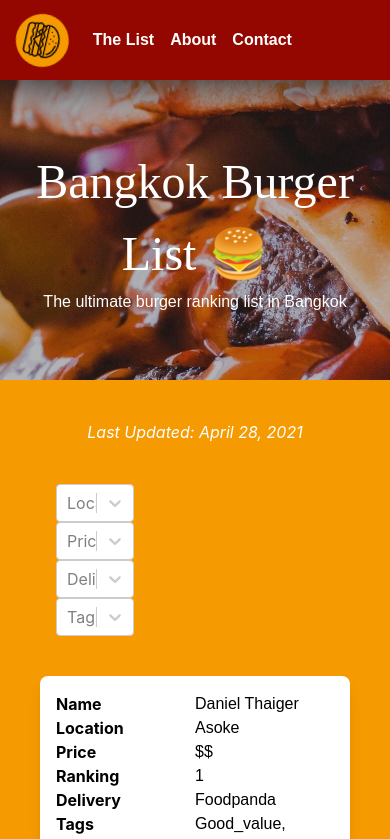
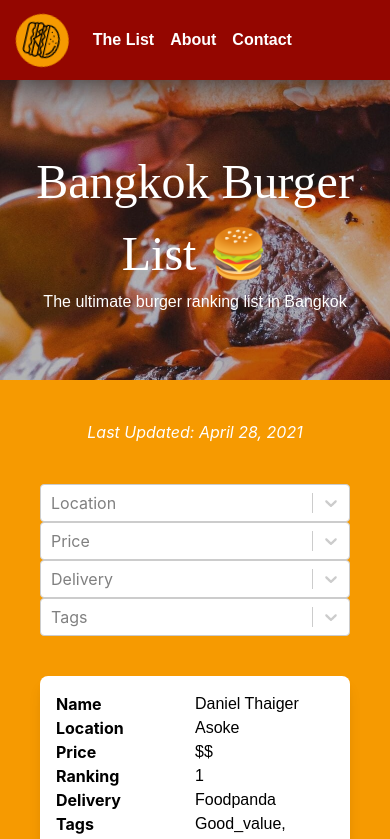
Before and after one commit to elcarp/bangkok-burger-list, a React (Create React App) app: page / in a window 390 px wide. Shown: the top 839 px of the page. Built offline with nearby package versions, Linux system fonts and the light colour scheme.

Commit message:
responsive styling

```diff
--- a/src/components/burger_card.tsx
+++ b/src/components/burger_card.tsx
@@ -113,7 +113,7 @@ const BurgerCard: FunctionComponent = () => {
 					options={locationOptions}
 					onChange={setSelectedLocation}
 					placeholder='Location'
-					className='text-left w-1/4 z-50 mx-4'
+					className='text-left w-full md:w-1/4 md:mx-4'
 				/>
 				<Select
 					value={selectedPriceRange}
@@ -121,7 +121,7 @@ const BurgerCard: FunctionComponent = () => {
 					options={priceOptions}
 					onChange={setSelectedPriceRange}
 					placeholder='Price'
-					className='text-left w-1/4 z-50 mx-4'
+					className='text-left w-full md:w-1/4 md:mx-4'
 				/>
 				<Select
 					value={selectedDeliveryOption}
@@ -129,7 +129,7 @@ const BurgerCard: FunctionComponent = () => {
 					options={deliveryOption}
 					onChange={setSelectedDeliveryOption}
 					placeholder='Delivery'
-					className='text-left w-1/4 z-50 mx-4'
+					className='text-left w-full md:w-1/4 md:mx-4'
 				/>
 				<Select
 					value={selectedTagOptions}
@@ -137,7 +137,7 @@ const BurgerCard: FunctionComponent = () => {
 					options={tagOptions}
 					onChange={setSelectedTagOptions}
 					placeholder='Tags'
-					className='text-left w-1/4 z-50 mx-4'
+					className='text-left w-full md:w-1/4 md:mx-4'
 				/>
 			</div>
 			{!selectedLocation ? allBurgerData : filteredBurger}
```
